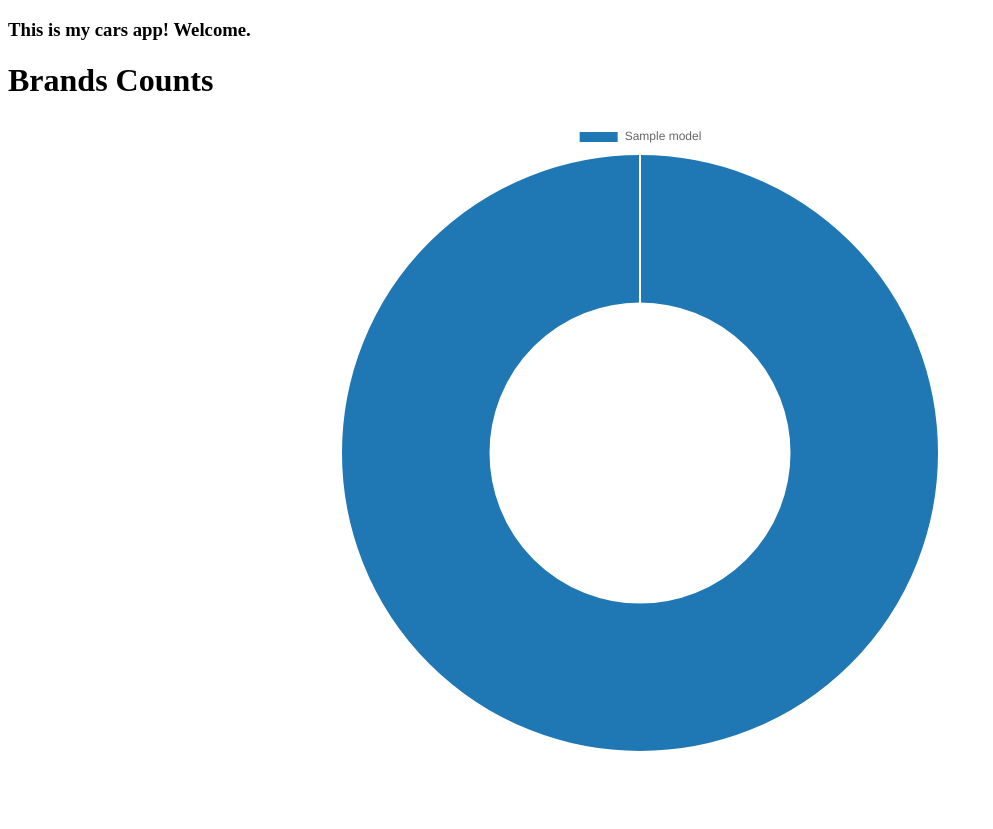
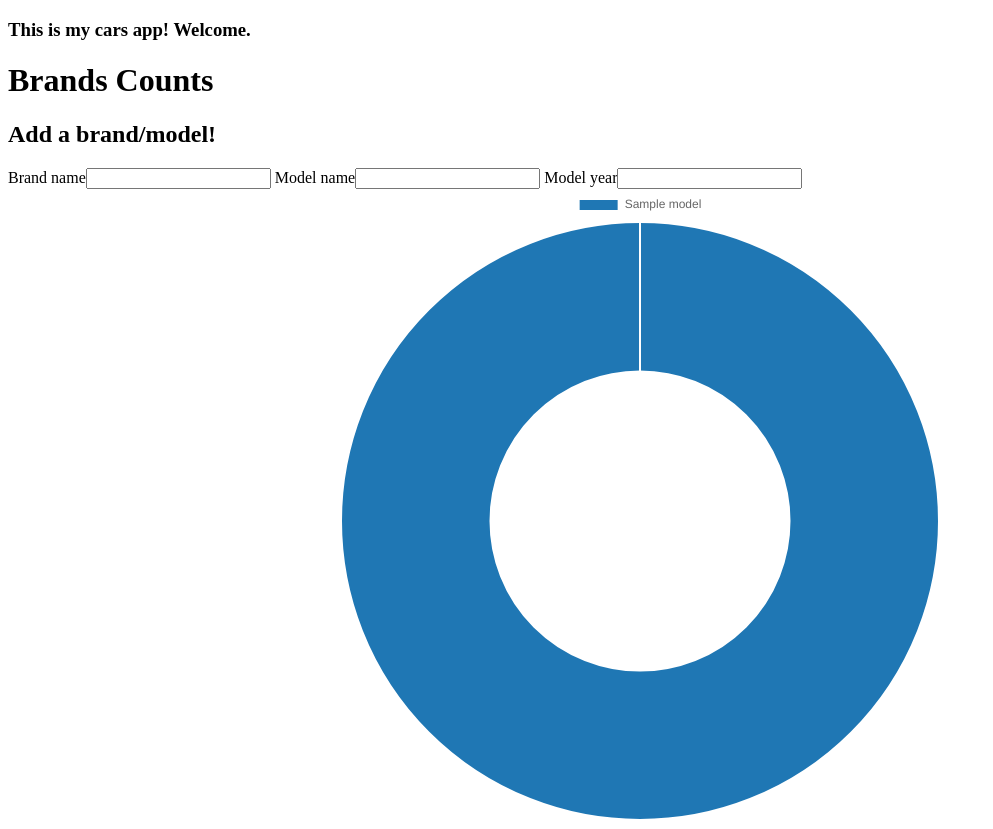
Before and after one commit to mmahnken/carsAppTDD, a Flask app: page /charts in a window 1280 px wide. Shown: the whole page, without its empty margins (0-993 px from the left). Before the commit the page ends 751 px from the top, so only its background shows below. Run offline with Flask 2, Linux system fonts and the light colour scheme; tables that the repository leaves empty hold one stand-in row (values such as "Sample post"); some libraries are stand-ins or nearby versions.

Commit message:
A couple things - changed my test to not look for a legend, because we didnt do that. - added a bizarre form to the chart page. WIP

```diff
--- /dev/null
+++ b/static/brands.js
@@ -0,0 +1,9 @@
+$("#model-year").on("change", function(evt){
+    if (this.value.length === 4){
+        // maybe this is valid input?? Let's ask!
+        var currentModelName = $("#model").val();
+        var currentBrandName = $("#brand").val();
+        var sendPost = window.confirm("Would you like to add the " + currentBrandName + " " + currentModelName + " " + this.value + " to the database?");
+        alert("Sorry, not implemented yet.");
+    }
+});
--- a/templates/charts.html
+++ b/templates/charts.html
@@ -10,9 +10,17 @@
 
 {% block pagecontent %}
     <h1>Brands Counts</h1>
+    <div>
+        <h2> Add a brand/model!</h2>
+        Brand name<input type="text" id="brand">
+        Model name<input type="text" id="model">
+        Model year<input type="text" id="model-year">
+
+    </div>
    <canvas id="mine"></canvas>
+   <script src="/static/brands.js"></script>
+   <script>
 
-   <script>
      var ctx = $('#mine').get(0).getContext('2d');
 
      var options = {responsive: true};
--- a/tests.py
+++ b/tests.py
@@ -19,8 +19,7 @@ class CarsIntegrationTest(unittest.TestCase):
         result = self.client.get('/charts')
         some_html = result.data
 
-        self.assertIn("<h1>Brand Counts</h1>")
-        self.assertIn("id='legend'", some_html)
+        self.assertIn("<h1>Brands Counts</h1>", some_html)
         self.assertIn("<canvas", some_html)
 
 
```
